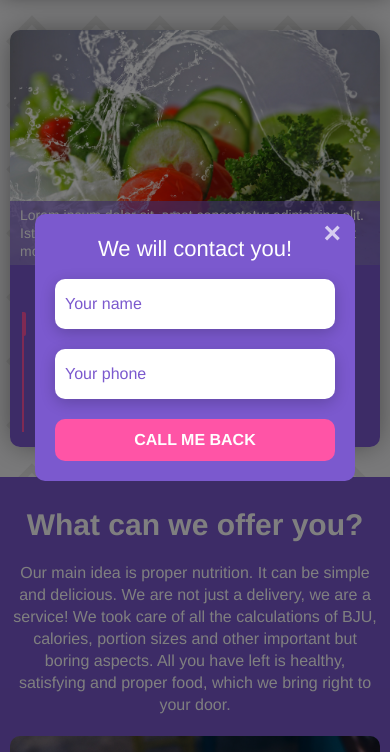
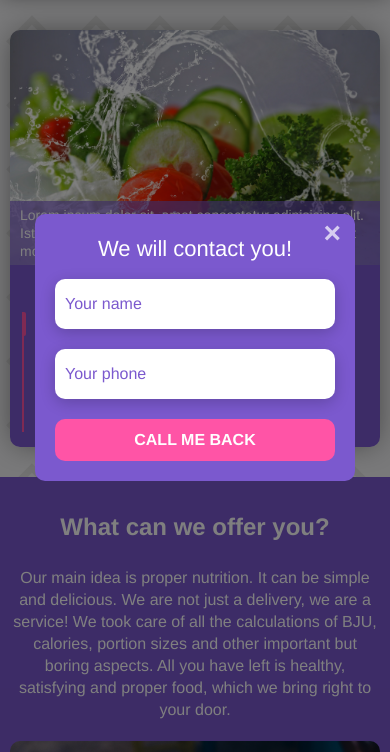
Before and after one commit to yaewstafiy/delivery, a website: page app/index.html in a window 390 px wide. Shown: the part 75-827 px from the top of the page. Drawn offline with nearby package versions, Linux system fonts and the light colour scheme.

Commit message:
changed titles font-size when screen res is <600px

```diff
--- a/app/scss/_media.scss
+++ b/app/scss/_media.scss
@@ -196,6 +196,10 @@
 }
 
 @media (max-width: 600px) {
+  .title {
+    font-size: 24px;
+    line-height: 40px;
+  }
   .tabs-description {
     padding: 5px 10px;
   }
```
Also changed, not shown: app/css/style.min.css.
